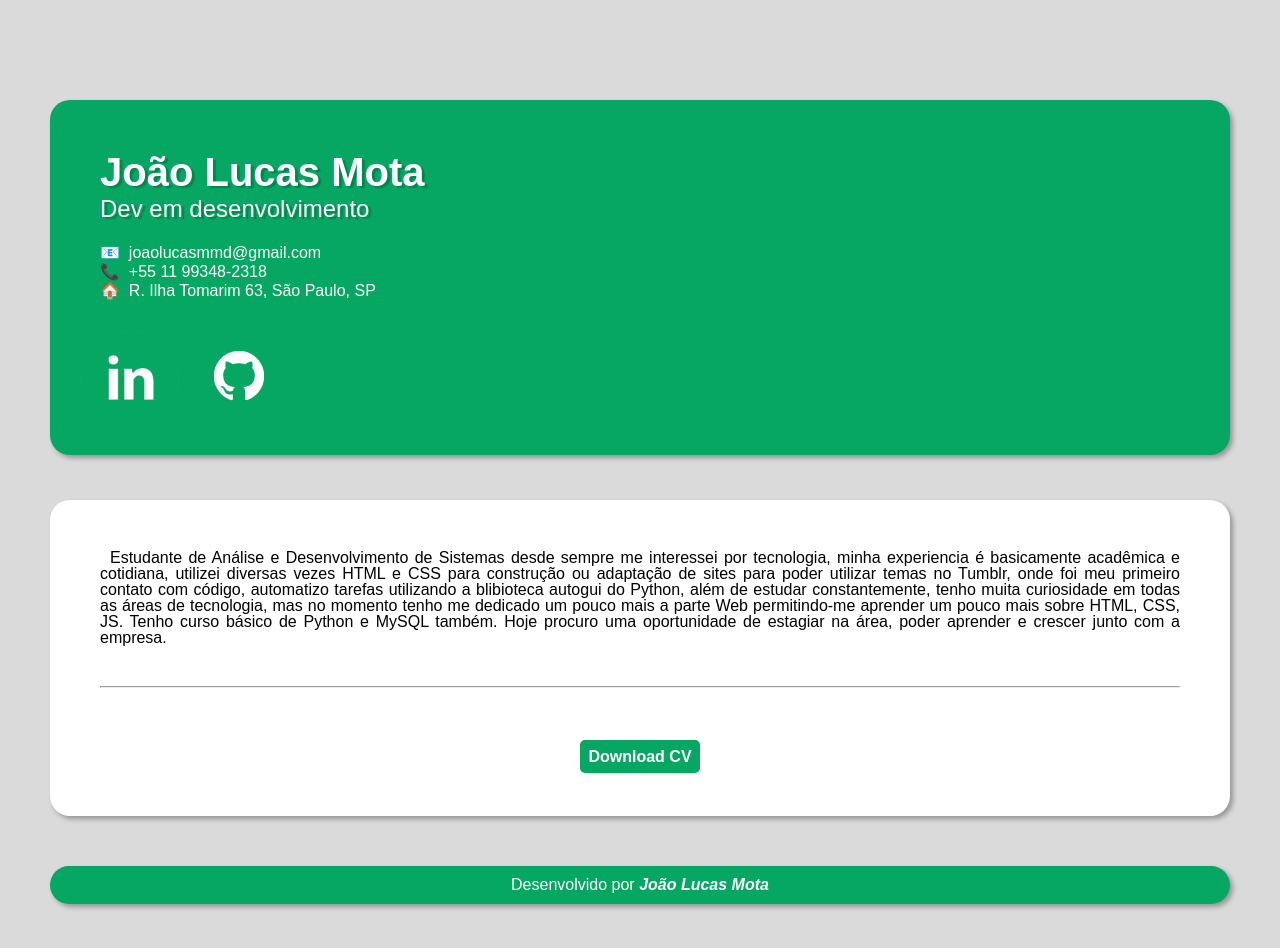
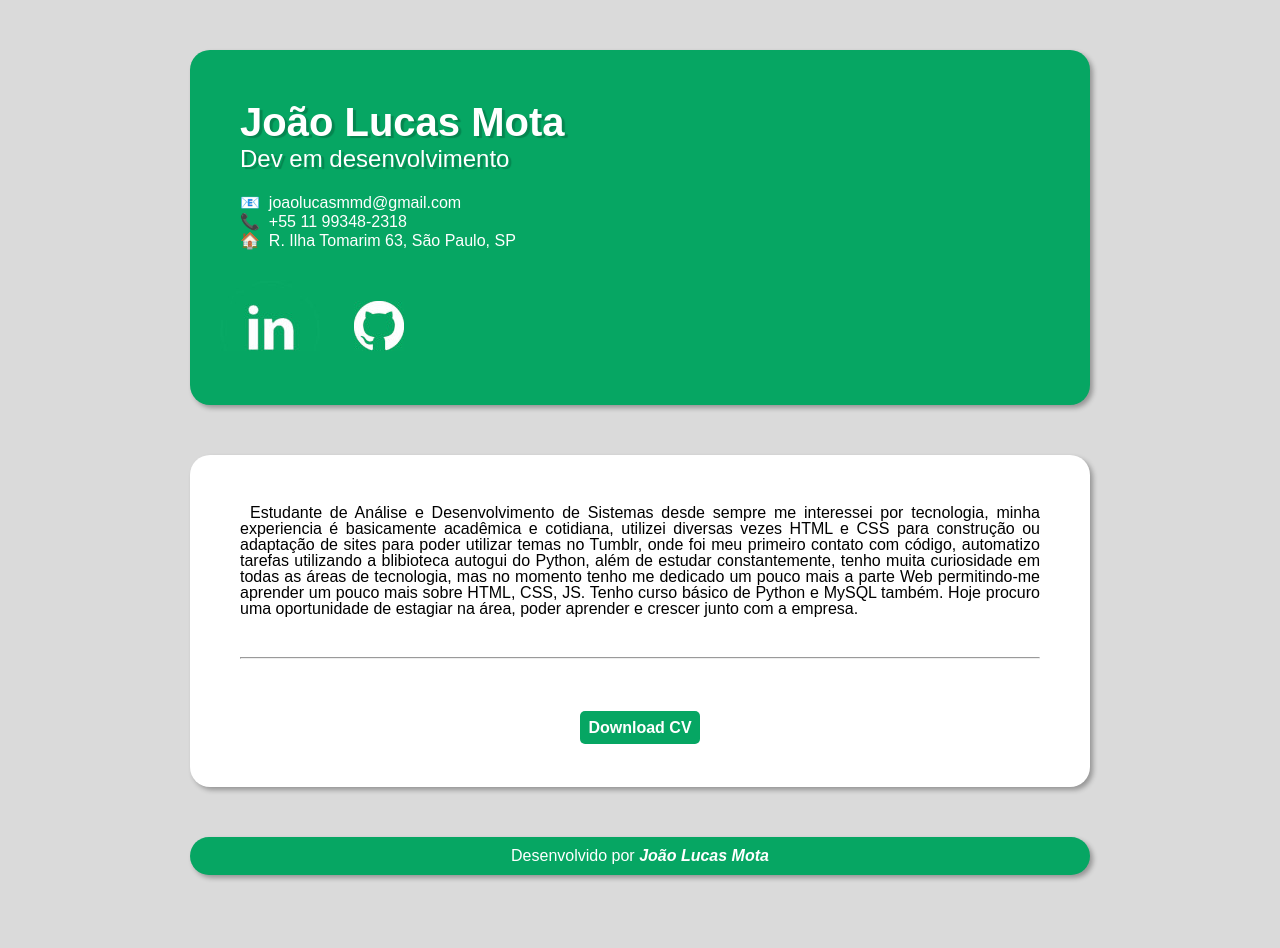
Before and after one commit to joaolucasMota/Curriculo-HTML, a plain HTML site: page index.html in a window 1280 px wide. After the commit the page ends 925 px from the top, so only its background shows below. Drawn offline with Linux system fonts and the light colour scheme.

Commit message:
Atualização da margem

```diff
--- a/estilo/style.css
+++ b/estilo/style.css
@@ -19,10 +19,12 @@ body {
 
 header {
     background-color: var(--cor0);
-    margin: 100px 50px 50px 50px;
     padding: 50px;
     box-shadow: 3px 3px 5px rgba(0, 0, 0, 0.314);
     border-radius: 20px;
+    max-width: 800px;
+    margin: auto;
+    margin-bottom: 50px;
 }
 
 header > h1 {
@@ -51,6 +53,7 @@ ul li.mail {
     list-style-type: '\1F4E7\00A0\00A0';
     list-style-position: inside;
     color: white;
+    font-weight: 100;
 }
 
 ul li.phone {
@@ -79,7 +82,9 @@ header > div > a >img.linkedin {
 
 main {
     background-color: white;
-    margin: -5px 50px 0px 50px;
+    margin: auto;
+    margin-bottom: 50px;
+    max-width: 800px;
     padding: 50px;
     box-shadow: 3px 3px 5px rgba(0, 0, 0, 0.314);
     border-radius: 20px;
@@ -120,8 +125,10 @@ main {
 
  footer {
     background-color: var(--cor0);
-    margin: 50px 50px 0px 50px ;
-    padding: 10px;
+    margin: auto;
+    margin-bottom: 50px;
+    max-width: 800px;
+    padding: 10px 50px 10px 50px;
     border-radius: 20px;
     box-shadow: 3px 3px 5px rgba(0, 0, 0, 0.314);
  }
```
